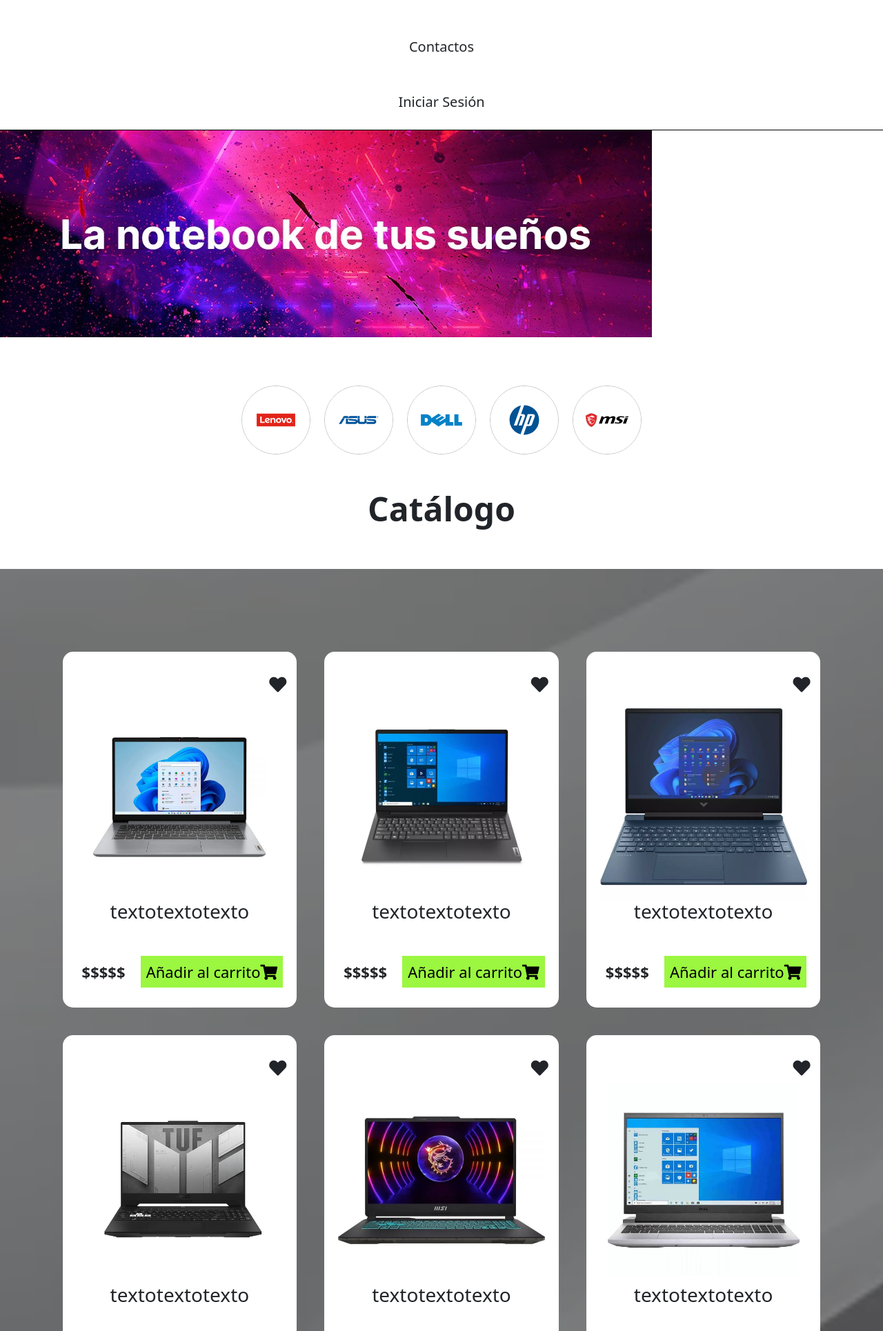
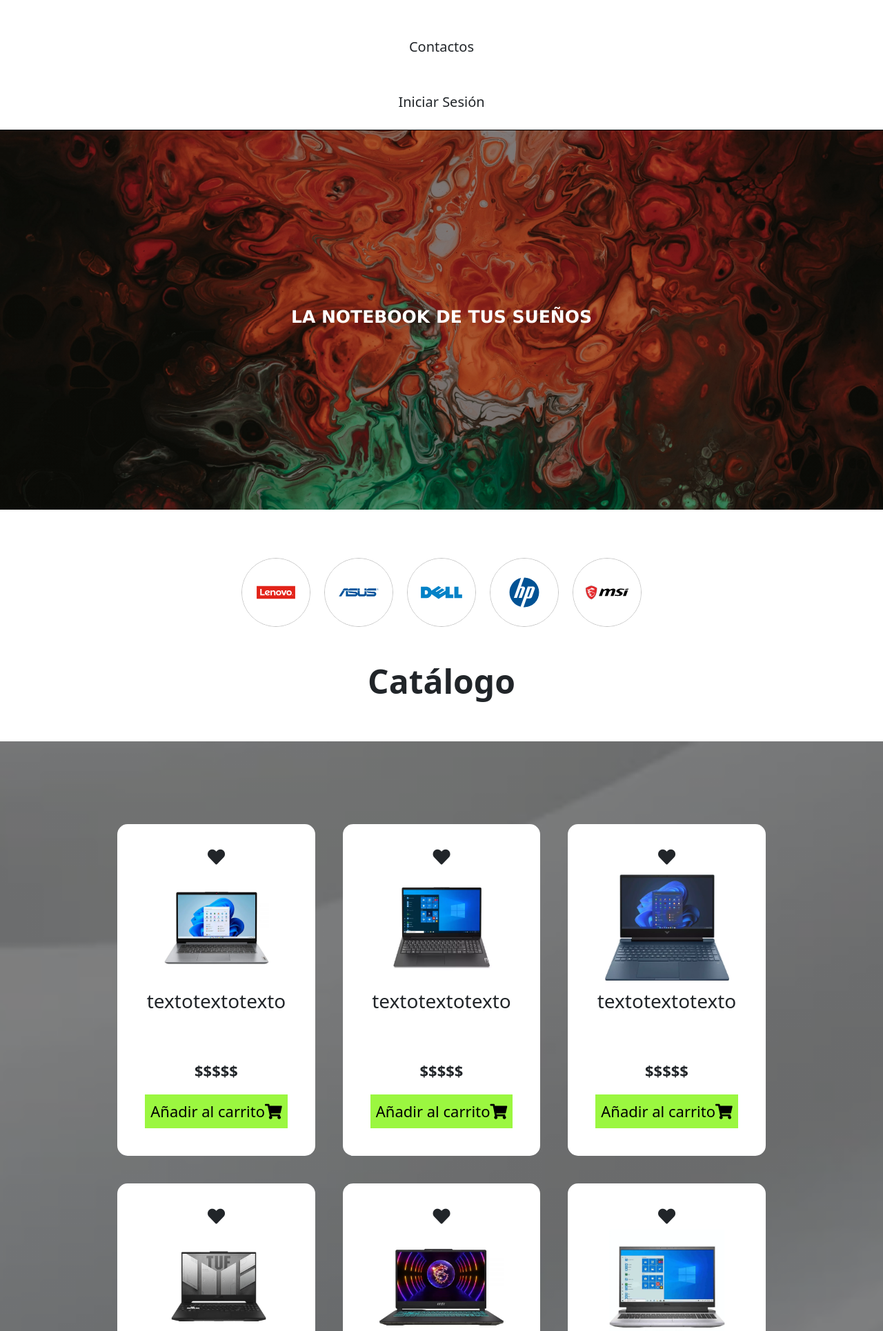
Before and after one commit to pblnahu1/php-crud, a PHP site: page /publicaciones.html in a window 1280 px wide. Shown: the part 144-2074 px from the top of the page at 69% size. Run offline with PHP 8.4, Linux system fonts and the light colour scheme; some libraries are stand-ins or nearby versions.

Commit message:
actualizando

```diff
--- a/css/publicaciones.css
+++ b/css/publicaciones.css
@@ -19,13 +19,25 @@ img {
     min-height: 300px;
 }
 
-.div-slider-catalogo>img {
-    max-width: 100%;
-    height: auto;
+#sct-slider-catalogo {
+    background-image: linear-gradient(0deg,
+            rgb(0, 0, 0, 0.2),
+            rgb(0, 0, 0, 0.2)), url('../imagenes/img-publicaciones-slider.jpg');
+    background-position: center center;
+    background-repeat: no-repeat;
+    background-size: cover;
+    padding: 5% 0px;
+    text-align: center;
+    display: flex;
+    flex-direction: column;
+    justify-content: center;
+    color: #fff;
 }
 
-.div-slider-catalogo .imagen-mobile-slider {
-    display: none;
+#sct-slider-catalogo>h1 {
+    text-transform: uppercase;
+    font-weight: 700;
+    font-family: Verdana, Geneva, Tahoma, sans-serif;
 }
 
 #sct-articulos {
@@ -117,10 +129,13 @@ img {
 }
 
 #sct-articulos .item-art .p-icon-heart>i:hover {
-    color: #ff0000;
     transform: scale(1.1);
     cursor: pointer;
     content: "Agregar a tus favoritos";
+}
+
+.p-icon-heart.selected {
+    color: #ff0000;
 }
 
 #sct-articulos .item-art h3 {
@@ -146,17 +161,12 @@ img {
 
 /* Mobile */
 @media(max-width: 1350px) {
-    .div-slider-catalogo .imagen-mobile-slider {
-        display: block;
+    #sct-slider-catalogo {
+        padding: 20% 0px;
     }
 
-    .div-slider-catalogo .imagen-desktop-slider {
-        display: none;
-    }
-
-    .div-slider-catalogo>img {
-        max-width: 100%;
-        min-height: 200px;
+    #sct-slider-catalogo>h1 {
+        font-size: 25px;
     }
 
     #sct-articulos .div-catalogo {
@@ -181,4 +191,30 @@ img {
     #sct-articulos li>img:hover {
         transform: none;
     }
+
+    #sct-articulos .item-art {
+        transition: none;
+        padding: 35px;
+        display: flex;
+        flex-direction: column;
+        justify-content: center;
+        align-items: center;
+    }
+
+    #sct-articulos .item-art:hover {
+        transform: none;
+    }
+
+    #sct-articulos .item-art>img {
+        max-width: 180px;
+        min-height: 180px;
+    }
+
+    #sct-articulos .item-art .p-icon-heart>i {
+        transition: none;
+    }
+
+    #sct-articulos .item-art .p-icon-heart>i:hover {
+        transform: none;
+    }
 }
--- /dev/null
+++ b/js/heart.js
@@ -0,0 +1,7 @@
+const heart = document.getElementsByClassName('heart');
+
+for (let i = 0; i < heart.length; i++){
+    heart[i].addEventListener('click', function () {
+        this.classList.toggle('selected');
+    })
+}
--- a/publicaciones.html
+++ b/publicaciones.html
@@ -27,10 +27,9 @@
         </nav>
     </header>
 
-    <div class="div-slider-catalogo">
-        <img src="imagenes/img-publicaciones-slider-desktop.jpg" alt="img-slider-desktop" class="imagen-desktop-slider">
-        <img src="imagenes/img-publicaciones-slider-mobile.jpg" alt="img-slider-mobile" class="imagen-mobile-slider">
-    </div>
+    <section id="sct-slider-catalogo">
+        <h1>La notebook de tus sueños</h1>
+    </section>
 
     <section id="sct-articulos">
         <div class="div-catalogo">
@@ -46,84 +45,84 @@
         <div class="contenedor">
             <div class="item-div">
                 <div class="item-art">
-                    <p title="Agregar a favoritos" class="p-icon-heart"><i class="fas fa-heart"></i></p>
+                    <p title="Agregar a favoritos" class="p-icon-heart heart"><i class="fas fa-heart"></i></p>
                     <img src="imagenes/img-post-notebook-1.jpeg" alt="image-articulo-1">
                     <h3>textotextotexto</h3>
                     <span>$$$$$</span>
                     <a href="#" class="button">Añadir al carrito<i class="fas fa-shopping-cart"></i></a>
                 </div>
                 <div class="item-art">
-                    <p title="Agregar a favoritos" class="p-icon-heart"><i class="fas fa-heart"></i></p>
+                    <p title="Agregar a favoritos"class="p-icon-heart heart"><i class="fas fa-heart"></i></p>
                     <img src="imagenes/img-post-notebook-2.jpeg" alt="image-articulo-1">
                     <h3>textotextotexto</h3>
                     <span>$$$$$</span>
                     <a href="#" class="button">Añadir al carrito<i class="fas fa-shopping-cart"></i></a>
                 </div>
                 <div class="item-art">
-                    <p title="Agregar a favoritos" class="p-icon-heart"><i class="fas fa-heart"></i></p>
+                    <p title="Agregar a favoritos"class="p-icon-heart heart"><i class="fas fa-heart"></i></p>
                     <img src="imagenes/img-post-notebook-3.jpeg" alt="image-articulo-1">
                     <h3>textotextotexto</h3>
                     <span>$$$$$</span>
                     <a href="#" class="button">Añadir al carrito<i class="fas fa-shopping-cart"></i></a>
                 </div>
                 <div class="item-art">
-                    <p title="Agregar a favoritos" class="p-icon-heart"><i class="fas fa-heart"></i></p>
+                    <p title="Agregar a favoritos"class="p-icon-heart heart"><i class="fas fa-heart"></i></p>
                     <img src="imagenes/img-post-notebook-4.jpeg" alt="image-articulo-1">
                     <h3>textotextotexto</h3>
                     <span>$$$$$</span>
                     <a href="#" class="button">Añadir al carrito<i class="fas fa-shopping-cart"></i></a>
                 </div>
                 <div class="item-art">
-                    <p title="Agregar a favoritos" class="p-icon-heart"><i class="fas fa-heart"></i></p>
+                    <p title="Agregar a favoritos"class="p-icon-heart heart"><i class="fas fa-heart"></i></p>
                     <img src="imagenes/img-post-notebook-5.jpeg" alt="image-articulo-1">
                     <h3>textotextotexto</h3>
                     <span>$$$$$</span>
                     <a href="#" class="button">Añadir al carrito<i class="fas fa-shopping-cart"></i></a>
                 </div>
                 <div class="item-art">
-                    <p title="Agregar a favoritos" class="p-icon-heart"><i class="fas fa-heart"></i></p>
+                    <p title="Agregar a favoritos"class="p-icon-heart heart"><i class="fas fa-heart"></i></p>
                     <img src="imagenes/img-post-notebook-6.jpeg" alt="image-articulo-1">
                     <h3>textotextotexto</h3>
                     <span>$$$$$</span>
                     <a href="#" class="button">Añadir al carrito<i class="fas fa-shopping-cart"></i></a>
                 </div>
                 <div class="item-art">
-                    <p title="Agregar a favoritos" class="p-icon-heart"><i class="fas fa-heart"></i></p>
+                    <p title="Agregar a favoritos"class="p-icon-heart heart"><i class="fas fa-heart"></i></p>
                     <img src="imagenes/img-post-notebook-5.jpeg" alt="image-articulo-1">
                     <h3>textotextotexto</h3>
                     <span>$$$$$</span>
                     <a href="#" class="button">Añadir al carrito<i class="fas fa-shopping-cart"></i></a>
                 </div>
                 <div class="item-art">
-                    <p title="Agregar a favoritos" class="p-icon-heart"><i class="fas fa-heart"></i></p>
+                    <p title="Agregar a favoritos"class="p-icon-heart heart"><i class="fas fa-heart"></i></p>
                     <img src="imagenes/img-post-notebook-6.jpeg" alt="image-articulo-1">
                     <h3>textotextotexto</h3>
                     <span>$$$$$</span>
                     <a href="#" class="button">Añadir al carrito<i class="fas fa-shopping-cart"></i></a>
                 </div>
                 <div class="item-art">
-                    <p title="Agregar a favoritos" class="p-icon-heart"><i class="fas fa-heart"></i></p>
+                    <p title="Agregar a favoritos"class="p-icon-heart heart"><i class="fas fa-heart"></i></p>
                     <img src="imagenes/img-post-notebook-5.jpeg" alt="image-articulo-1">
                     <h3>textotextotexto</h3>
                     <span>$$$$$</span>
                     <a href="#" class="button">Añadir al carrito<i class="fas fa-shopping-cart"></i></a>
                 </div>
                 <div class="item-art">
-                    <p title="Agregar a favoritos" class="p-icon-heart"><i class="fas fa-heart"></i></p>
+                    <p title="Agregar a favoritos"class="p-icon-heart heart"><i class="fas fa-heart"></i></p>
                     <img src="imagenes/img-post-notebook-6.jpeg" alt="image-articulo-1">
                     <h3>textotextotexto</h3>
                     <span>$$$$$</span>
                     <a href="#" class="button">Añadir al carrito<i class="fas fa-shopping-cart"></i></a>
                 </div>
                 <div class="item-art">
-                    <p title="Agregar a favoritos" class="p-icon-heart"><i class="fas fa-heart"></i></p>
+                    <p title="Agregar a favoritos"class="p-icon-heart heart"><i class="fas fa-heart"></i></p>
                     <img src="imagenes/img-post-notebook-5.jpeg" alt="image-articulo-1">
                     <h3>textotextotexto</h3>
                     <span>$$$$$</span>
                     <a href="#" class="button">Añadir al carrito<i class="fas fa-shopping-cart"></i></a>
                 </div>
                 <div class="item-art">
-                    <p title="Agregar a favoritos" class="p-icon-heart"><i class="fas fa-heart"></i></p>
+                    <p title="Agregar a favoritos"class="p-icon-heart heart"><i class="fas fa-heart"></i></p>
                     <img src="imagenes/img-post-notebook-6.jpeg" alt="image-articulo-1">
                     <h3>textotextotexto</h3>
                     <span>$$$$$</span>
@@ -148,5 +147,6 @@
             </div>
         </div>
     </footer>
+    <script src="js/heart.js"></script>
 </body>
 </html>
```
Also changed, not shown: imagenes/img-publicaciones-slider-desktop.jpg (deleted), imagenes/img-publicaciones-slider-mobile.jpg (deleted), imagenes/img-publicaciones-slider.jpg (added).
